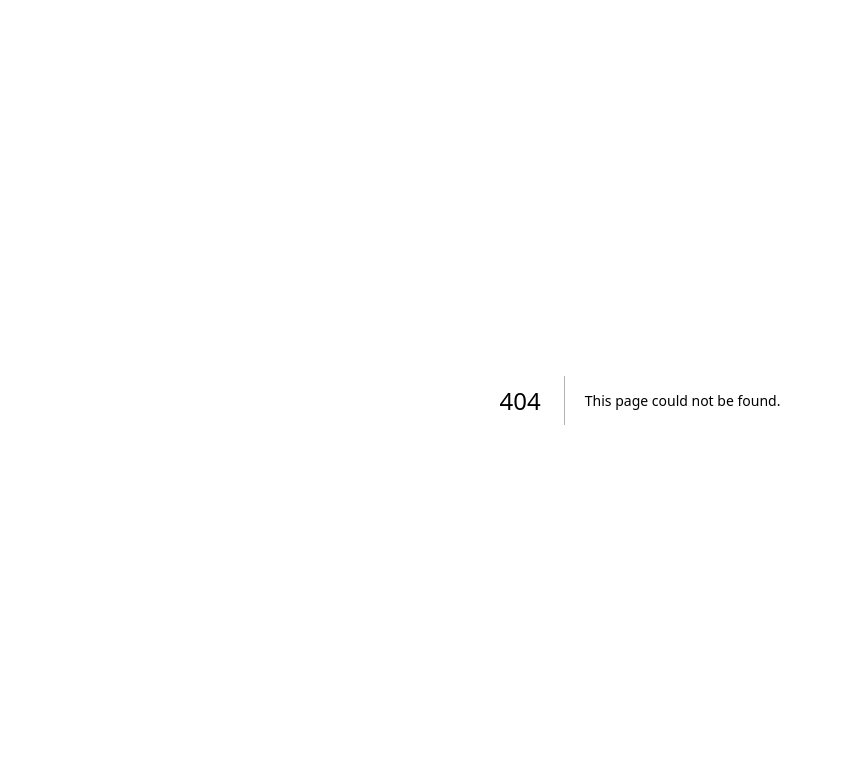
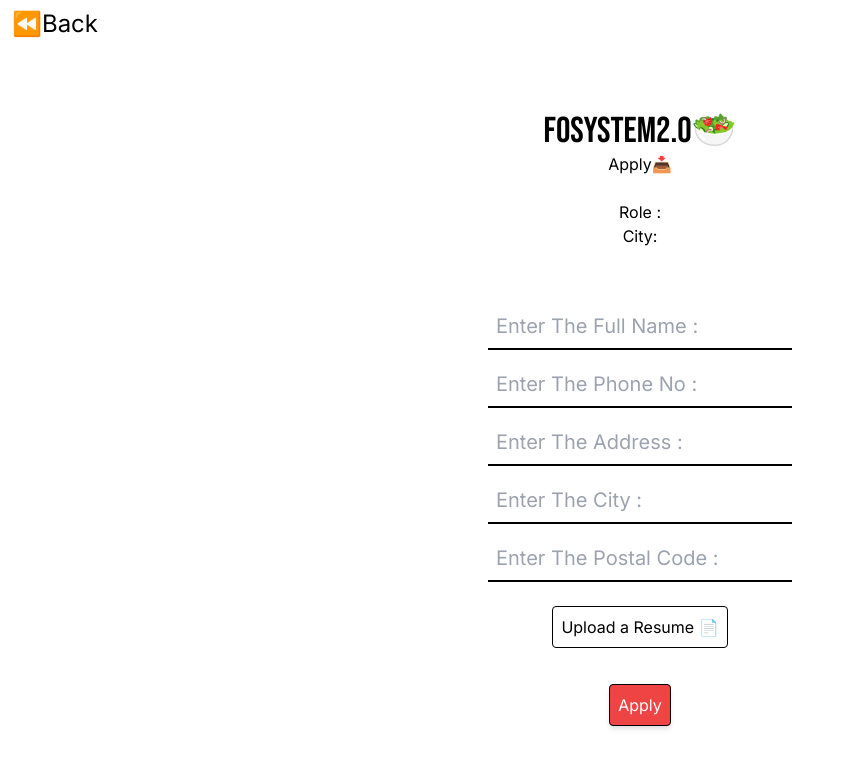
Before and after one commit to Prashant-Jhim/fosytem2.0, a Next.js app: page /apply/1 in a window 1280 px wide. Before the commit this address had no page. Shown: the top 768 px of the page, without its empty margins (0-842 px from the left). Built offline with nearby package versions, Linux system fonts and the light colour scheme; no server answers.

Commit message:
new changes

```diff
--- /dev/null
+++ b/src/app/apply/[id]/page.js
@@ -0,0 +1,143 @@
+'use client'
+import {useState,useEffect} from 'react'
+import { useParams, useRouter } from "next/navigation"
+import app from '../database/db'
+import {  doc, getDoc, getFirestore, updateDoc } from 'firebase/firestore'
+import { getDownloadURL, getStorage, ref, uploadBytes } from 'firebase/storage'
+
+
+
+
+const page = () =>{
+    const Params = useParams()
+    const [title,changetitle] = useState('')
+    const [city,changecity] = useState('')
+    const [Alert,changealert] = useState("")
+    const [uploadname,changenameofupload] = useState('')
+    const db = getStorage(app)
+    const textdb = getFirestore(app)
+    const router = useRouter()
+
+    const [uplaod,changeuploading] = useState("")
+    const [url,changeurl] = useState("")
+    // function to go back to careers page
+    const backtocareers = () =>{
+        router.push("/careers")
+    }
+
+    // To Check User is geniune
+    const checkuser = async() =>{
+        const id = window.localStorage.getItem("ID")
+        if (id != undefined){
+            const docinstance = doc(textdb,"users",id)
+            const getdocinstance = await getDoc(docinstance)
+            const docs = getdocinstance.data()
+
+            // To Check The User Already Applied or not
+            const docinsta2 = doc(textdb,'applications',Params.id)
+            const getdocinstance2 = await getDoc(docinsta2)
+            const docs2 = getdocinstance2.data()
+            if (docs2 == undefined){
+                Router.push("/")
+            }
+            if (docs2.Applied == true){
+                alert("You Already Applied to job ✅")
+                router.push('/careers')
+            }
+            if (docs2 != undefined){
+               console.log(docs2)
+                // To Fetch The Details of Job
+            var docinstance3 = doc(textdb,'carrers',docs2.idofjob)
+            var getdocinstance3 = await getDoc(docinstance3)
+            var docdata = getdocinstance3.data()
+            changetitle(docdata.Title)
+            changecity(docdata.City)
+
+            }
+        }
+    }
+
+    // useeffect
+    useEffect(()=>{
+        checkuser()
+    },1000)
+    // Click The Upload button
+    const clickupload = () =>{
+        document.getElementById("upload").click()
+    }
+     // To Set File Variable
+     const uploadfile = async(event) =>{
+        document.getElementById("uploadresume").disabled = true
+        document.getElementById("uploadresume").innerHTML = 'uploading...👾'
+        changeuploading("Uploading....👾")
+        const upload = event.target.files[0]
+        console.log(upload)
+        const imgref = ref(db,`images/${upload.name} + hahflahflh`)
+        const upld = await uploadBytes(imgref,upload)
+        const url = await getDownloadURL(upld.ref)
+        if (url != undefined){
+            changeurl(url)
+            changenameofupload(upload.name)
+            document.getElementById("uploadresume").innerHTML = 'Upload a Resume 📄'
+            document.getElementById("uploadresume").disabled = false
+        }
+
+
+    }
+
+    // Apply for job
+    const apply = async() =>{
+        const idofparams = Params.id
+        const details = {
+            FullName:document.getElementById("Name").value ,
+            PhoneNo:document.getElementById("PhoneNo").value,
+            Address:document.getElementById("Address").value ,
+            ApplicantCity:document.getElementById("City").value,
+            Postal:document.getElementById("Postal").value,
+            Url:url,
+            Applied:true
+            }
+
+
+        if (details.FullName != '' && details.PhoneNo != '' && details.Address != ''&&details.ApplicantCity != '' && details.Postal != '' && details.url != ''){
+        const docinstane = doc(textdb,'applications',idofparams)
+        const update = await updateDoc(docinstane,details)
+        }
+        else {
+            document.getElementById("alert").style.display = 'block'
+            changealert("Something went wrong ❌")
+
+            setTimeout(()=>{
+                document.getElementById("alert").style.display = 'none'
+                changealert("")
+            },3000)
+        }
+
+    }
+
+    return (
+        <div className = "flex flex-col items-center">
+            <button onClick = {backtocareers} className = "text-2xl absolute top-2 left-3">⏪Back</button>
+            <h1 className = 'text-4xl mt-28  font-title '>
+                FoSystem2.0🥗
+            </h1>
+            <h3>Apply📥</h3>
+            <h2 className = 'mt-6'>Role : {title}</h2>
+            <h2>City: {city}</h2>
+            <input id = "Name" className = 'border-0 outline-none border-b-black border-b-2 p-2 text-xl mt-14' type = 'text' placeholder = "Enter The Full Name :" />
+            <input id = "PhoneNo" className = 'border-0 outline-none border-b-black border-b-2 p-2 text-xl mt-3' type = 'text' placeholder = "Enter The Phone No :" />
+            <input id = "Address" className = 'border-0 outline-none border-b-black border-b-2 p-2 text-xl mt-3' type = "text" placeholder = "Enter The Address :" />
+            <input id = "City" className = 'border-0 outline-none border-b-black border-b-2 p-2 text-xl mt-3' type = "text" placeholder = "Enter The City :"/>
+            <input id = "Postal" className = 'border-0 outline-none border-b-black border-b-2 p-2 text-xl mt-3' type = "text" placeholder = "Enter The Postal Code :" />
+            <div className = 'flex flex-col items-center mt-6'>
+                <input id = "upload" onChange={uploadfile}  className = 'self-center hidden  border border-black'  type = 'file'  />
+                <button id = "uploadresume" onClick = {clickupload} className = 'border border-black p-2 rounded '>Upload a Resume 📄</button>
+                <label className = 'mt-3 text-red-500'>{uploadname}</label>
+            </div>
+            <button onClick={apply} className= 'border border-black p-2 rounded bg-red-500 mt-6 shadow-md active:shadow-xl text-white'>Apply</button>
+            <p id = 'alert' className = 'border mt-14 hidden  border-black p-2 bg-red-200 rounded mb-12'>{Alert}</p>
+
+        </div>
+    )
+}
+export default page
--- /dev/null
+++ b/src/app/apply/database/db.js
@@ -0,0 +1,21 @@
+// Import the functions you need from the SDKs you need
+import { initializeApp } from "firebase/app";
+// TODO: Add SDKs for Firebase products that you want to use
+// https://firebase.google.com/docs/web/setup#available-libraries
+
+// Your web app's Firebase configuration
+// For Firebase JS SDK v7.20.0 and later, measurementId is optional
+const firebaseConfig = {
+  apiKey: process.env.NEXT_PUBLIC_APIKEY,
+  authDomain: process.env.NEXT_PUBLIC_AUTHDOMAIN,
+  projectId: process.env.NEXT_PUBLIC_PROJECTID,
+  storageBucket: process.env.NEXT_PUBLIC_STORAGEBUCKET,
+  messagingSenderId:process.env.NEXT_PUBLIC_MESSID,
+  appId:process.env.NEXT_PUBLIC_APPID
+};
+
+// Initialize Firebase
+const app = initializeApp(firebaseConfig);
+
+
+export default app
--- a/src/app/careers/page.js
+++ b/src/app/careers/page.js
@@ -1,8 +1,10 @@
 'use client'
-import { addDoc, collection, getDocs, getFirestore } from 'firebase/firestore'
+import { addDoc, collection, doc, getDoc, getDocs, getFirestore, query, where } from 'firebase/firestore'
 import app from '../database/db'
 import {useState,useEffect} from 'react'
+import { useRouter } from 'next/navigation'
 const page = () =>{
+    const Router = useRouter()
     const [view,changeview] = useState('search')
     const [Arr,changearr] = useState([])
     const db = getFirestore(app)
@@ -11,6 +13,17 @@ const page = () =>{
     const check = () =>{
         const value = document.getElementById("summary").value
         console.log(value)
+    }
+    // function to Fetch The jobs of particular city
+    const fetchcity = async() =>{
+        const city = document.getElementById("CityName").value
+        const q = query(colref,where("City",'==',city.toLowerCase()))
+        const getdocinstance = await getDocs(q)
+        const docs = getdocinstance.docs.map((snapshot)=>{
+            return {...snapshot.data(),id:snapshot.id}
+        })
+        changearr(docs)
+
     }
     // Change the Page
     const Changepage = ()=>{
@@ -23,6 +36,21 @@ const page = () =>{
             return 0
         }
     }
+    // Function To Check User is Valid
+    const UserCheck = async() =>{
+        const ID = window.localStorage.getItem("ID")
+        if (ID != undefined){
+            const docinstance = doc(db,'users',ID)
+            const getdocinstance = await getDoc(docinstance)
+            const docs = getdocinstance.data()
+            if (docs == undefined){
+                Router.push('/')
+            }
+            if (docs != undefined){
+                return getdocinstance.id
+            }
+        }
+    }
     // To Fetch the Jobs
     const fetchjobs = async() =>{
         const getdocinstance = await getDocs(colref)
@@ -32,6 +60,7 @@ const page = () =>{
         changearr(docinstance)
     }
     useEffect(()=>{
+        UserCheck()
         fetchjobs()
     },[])
 
@@ -62,7 +91,7 @@ const page = () =>{
             const Details = {
                 Title:document.getElementById("Title").value ,
                 Summary:document.getElementById("Summary").value ,
-                City:document.getElementById("City").value ,
+                City:document.getElementById("City").value.toLowerCase() ,
                 PayRate:document.getElementById("PayRate").value ,
                 Type:document.getElementById("Type").value ,
                 Resp:store ,
@@ -117,6 +146,56 @@ const page = () =>{
     // Job Component
     const Job = (props) =>{
         const arr = props.Resp
+        // To Check Particular job is already applied or not
+        const checkjob = async() =>{
+            const id = await UserCheck()
+            var colref = collection(db,'applications')
+            const q =query(colref,where('idofjob','==',props.id),where("idofapplicant",'==',id))
+            const getdocinstance = await getDocs(q)
+            const docs = getdocinstance.docs.map((snapshot)=>{
+             return {...snapshot.data(),id:snapshot.id}
+            })
+            if (docs.length != 0){
+                console.log(props,docs)
+                document.getElementById("Apply"+props.id).disabled = true
+                document.getElementById("Apply"+props.id).style.backgroundColor = 'white'
+                document.getElementById("Apply"+props.id).style.color = 'black'
+                document.getElementById("Apply"+props.id).innerHTML = "Applied✅"
+            }
+        }
+        useEffect(()=>{
+            checkjob()
+        },[])
+         // To Apply for Job
+    const applyjob = async() =>{
+        var colref = collection(db,'applications')
+        const id = await UserCheck()
+        const Details = {
+            idofapplicant:id,
+            idofjob:props.id,
+            FullName:"",
+            PhoneNo:"",
+            Address:"",
+            ApplicantCity:"",
+            Postal:'',
+            Url:'',
+            Applied:false
+        }
+        var colref = collection(db,'applications')
+       const q =query(colref,where('idofjob','==',Details.idofjob),where("idofapplicant",'==',Details.idofapplicant))
+       const getdocinstance = await getDocs(q)
+       const docs = getdocinstance.docs.map((snapshot)=>{
+        return {...snapshot.data(),id:snapshot.id}
+       })
+       if (docs.length == 0){
+        const senttodb = await addDoc(colref,Details)
+        Router.push('/apply/'+senttodb.id)
+       }
+       if (docs.length != 0){
+        alert("You Already Applied To This Job✅")
+       }
+
+    }
         return (
             <div className = ' mt-6 flex w-10/12 rounded relative flex-col p-3 border border-black'>
 
@@ -134,7 +213,7 @@ const page = () =>{
                     })}
                 </ol>
 
-                <button className = ' w-24 mt-6 self-center border border-black p-2 bg-red-500 text-white rounded'>Apply</button>
+                <button id = {"Apply"+props.id} onClick={applyjob} className = ' w-24 mt-6 self-center border border-black p-2 bg-red-500 text-white rounded'>Apply</button>
             </div>
         )
     }
@@ -145,12 +224,12 @@ const page = () =>{
                 <button onClick={Changepage} className = 'absolute text-lg border shadow-md text-blakc active:text-red-500 active:shadow-lg border-black p-3 rounded top-3 right-6'>Create a Job💻</button>
                 <h1 className = 'text-4xl mt-28 font-title'>FoSystem2.0🥗</h1>
                 <h2 className ='text-xl'>Careers</h2>
-                <input className = 'border-0 border-b-2 mt-6 border-black p-3 text-xl' type = 'text' placeholder='Enter The City :' />
-                <button className = 'border active:text-red-500 border-black p-3 text-xl rounded shadow-md mt-6 active:shadow-lg'>Search🔍</button>
+                <input id = "CityName" className = 'border-0 border-b-2 mt-6 border-black p-3 text-xl' type = 'text' placeholder='Enter The City :' />
+                <button onClick={fetchcity} className = 'border active:text-red-500 border-black p-3 text-xl rounded shadow-md mt-6 active:shadow-lg'>Search🔍</button>
                 {Arr.map((data)=>{
                     if (data != undefined){
                         return (
-                            <Job PayRate={data.PayRate} Summary={data.Summary} Type={data.Type} City={data.City} Resp={data.Resp} Title={data.Title}/>
+                            <Job id = {data.id} PayRate={data.PayRate} Summary={data.Summary} Type={data.Type} City={data.City} Resp={data.Resp} Title={data.Title}/>
                         )
                     }
                 })}
```
